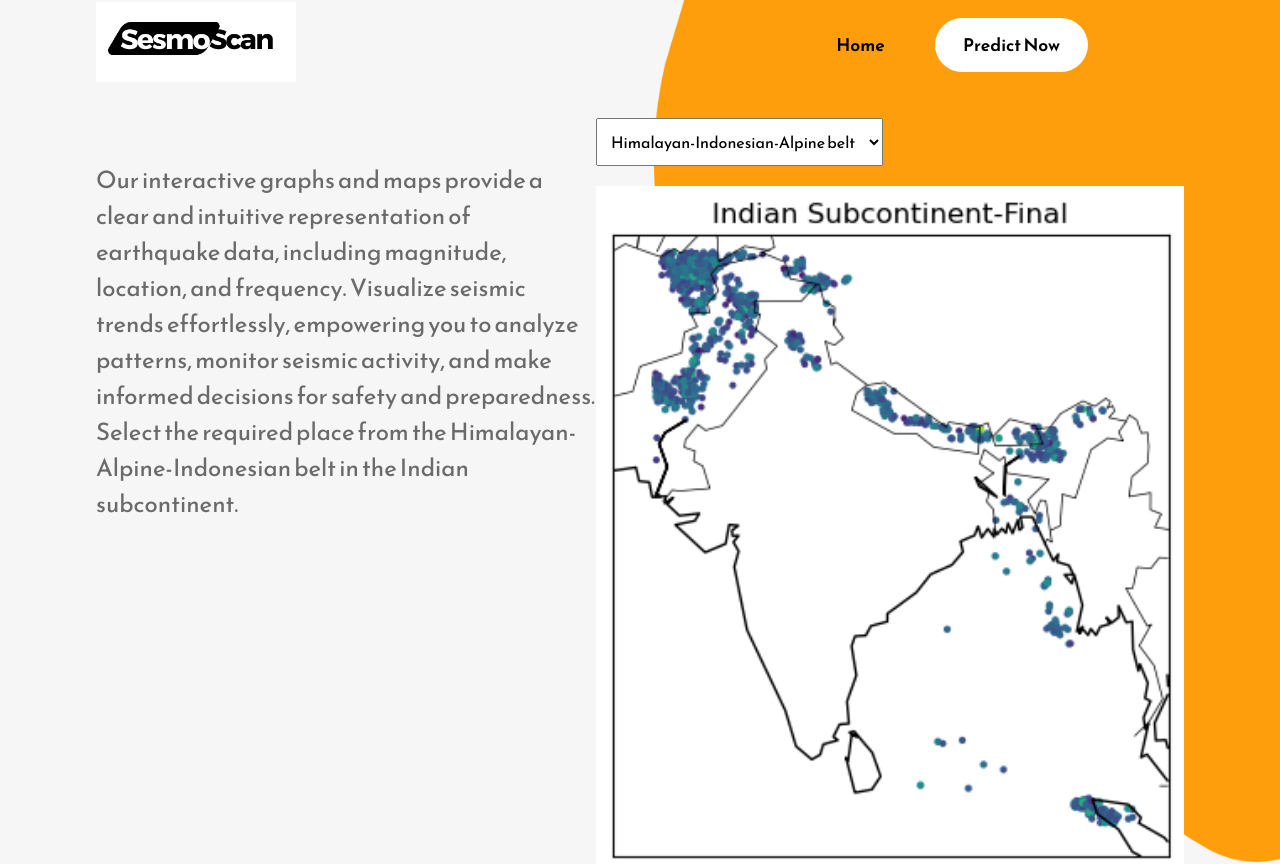
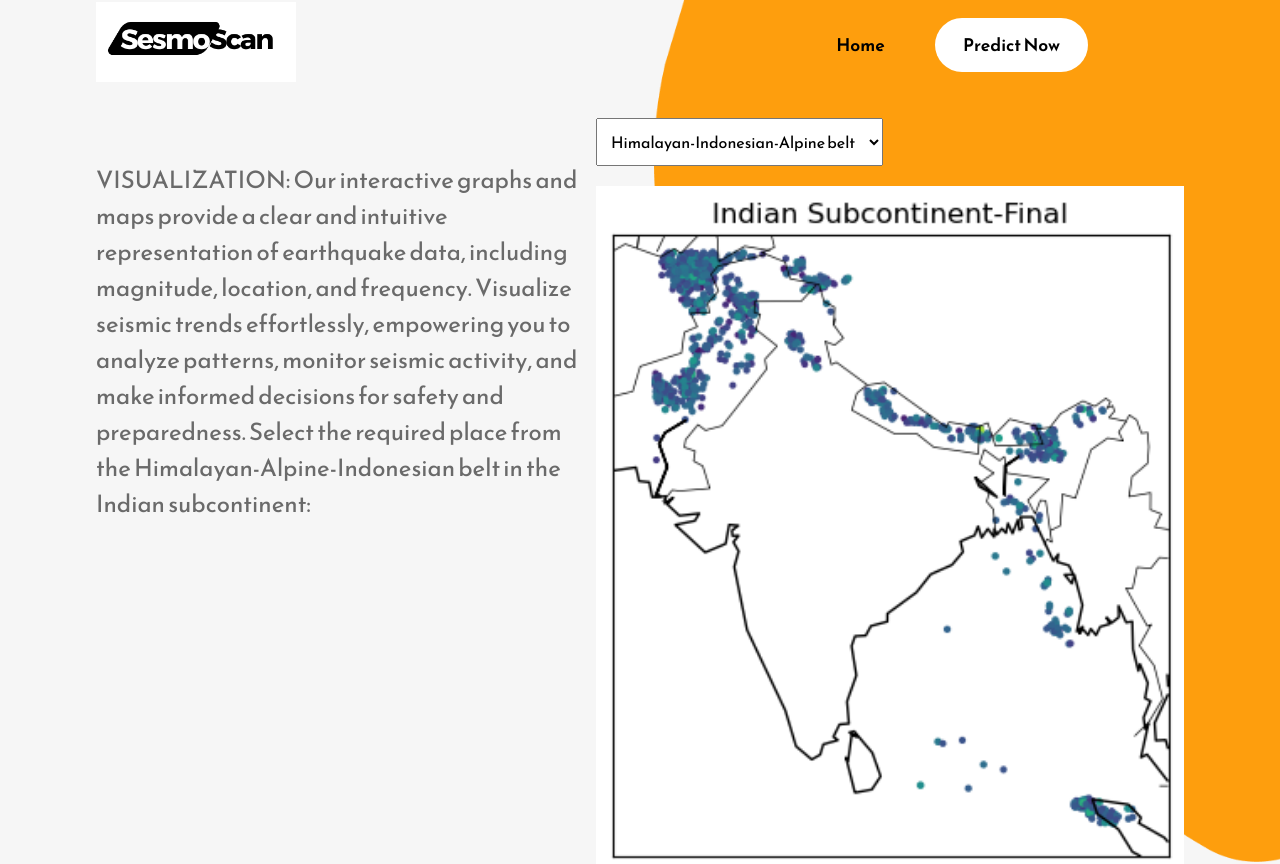
Before and after one commit to ToralSharma/Earthquake-Simulation, a React (Create React App) app: page /predict in a window 1280 px wide. Shown: the top 864 px of the page. Built offline with nearby package versions, Linux system fonts and the light colour scheme.

Commit message:
Final_Changes

```diff
--- a/src/Components/Pred2.js
+++ b/src/Components/Pred2.js
@@ -124,7 +124,8 @@ const Pred2 = () => {
       <div className="home-banner-container" style={{ display: "flex", flexDirection: "column" }}>
         <div className="pred2-container">
         <p className="primary-text" style={{ textAlign: "left", marginBottom: "20px" }}>
-        The predicted values plotting for the depth-frequency graph and magnitude-time graph, generated using a neural network ML model, provide visual insights into seismic activity. The depth-frequency graph illustrates the distribution of earthquakes at different depths over time, while the magnitude-time graph displays the occurrence of earthquakes of varying magnitudes over time. These plots offer a concise representation of seismic trends.
+        PREDICTION: The predicted values plotting for the depth-frequency graph and magnitude-time graph, generated using a neural network ML model, provide visual insights into seismic activity. The depth-frequency graph illustrates the distribution of earthquakes at different depths over time, while the magnitude-time graph displays the occurrence of earthquakes of varying magnitudes over time. These plots offer a concise representation of seismic trends.
+        Select the required place from the Himalayan-Alpine-Indonesian belt in the Indian subcontinent:
         </p>
         <div className="dropdown-container">
           <select value={region} onChange={handleRegionChange} style={{ padding: "10px", fontSize: "16px", marginBottom: "20px"}}>
--- a/src/Components/Predict.js
+++ b/src/Components/Predict.js
@@ -130,8 +130,8 @@ const Predict = () => {
       <div className="home-banner-container" style={{ display: "flex", flexDirection: "column" }}>
       <div className="pred2-container">
         <p className="primary-text" style={{ textAlign: "left", marginBottom: "20px" }}>
-        Our interactive graphs and maps provide a clear and intuitive representation of earthquake data, including magnitude, location, and frequency. Visualize seismic trends effortlessly, empowering you to analyze patterns, monitor seismic activity, and make informed decisions for safety and preparedness.
-        Select the required place from the Himalayan-Alpine-Indonesian belt in the Indian subcontinent.
+        VISUALIZATION: Our interactive graphs and maps provide a clear and intuitive representation of earthquake data, including magnitude, location, and frequency. Visualize seismic trends effortlessly, empowering you to analyze patterns, monitor seismic activity, and make informed decisions for safety and preparedness.
+        Select the required place from the Himalayan-Alpine-Indonesian belt in the Indian subcontinent:
         </p>
         <div className="dropdown-container">
           <select value={region} onChange={handleRegionChange} style={{ padding: "10px", fontSize: "16px", marginBottom: "20px" }}>
--- a/src/Components/Work.js
+++ b/src/Components/Work.js
@@ -18,7 +18,7 @@ const Work = () => {
         {
           image: DeliveryMeals,
           title: "Simulation",
-          text: "Earthquake simulation on the website is achieved through dynamic modeling, simulating seismic activity based on user interactions.",
+          text: "Earthquake simulation on the website is achieved through modeling, simulating seismic activity based on user interactions.",
         },
         {
           image: neuralNetworks,
```
